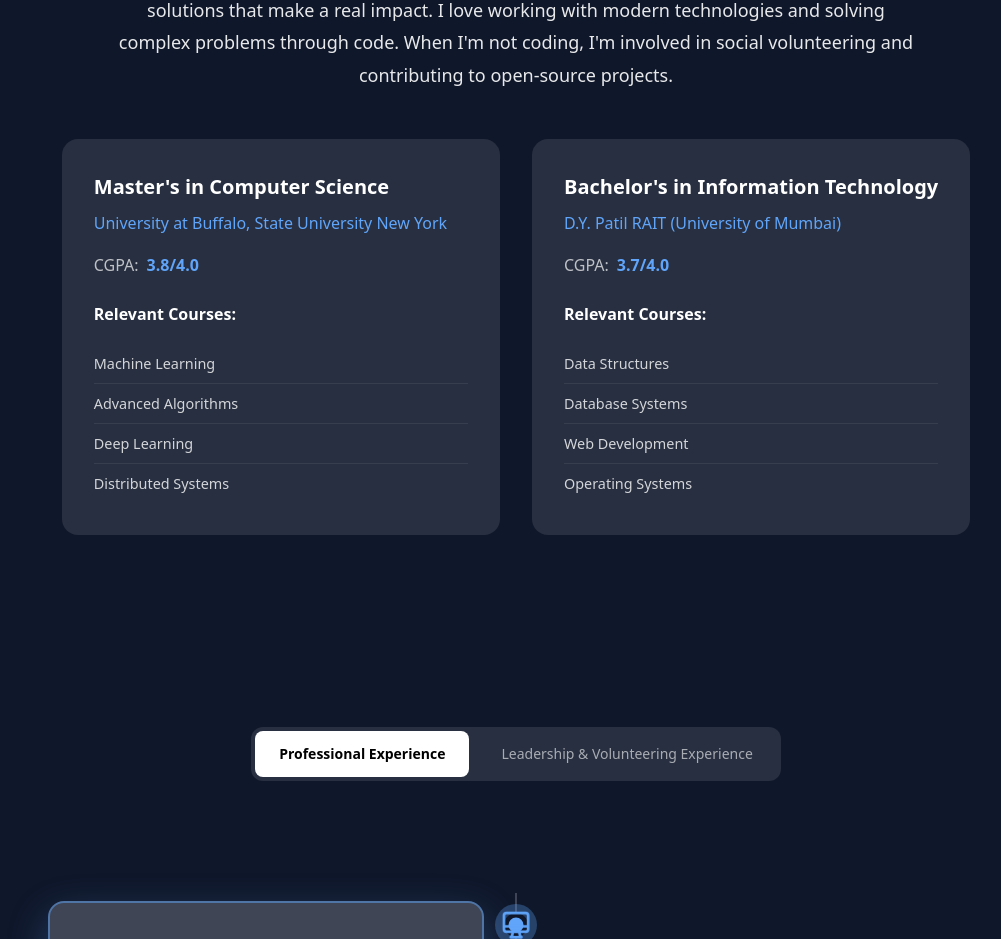
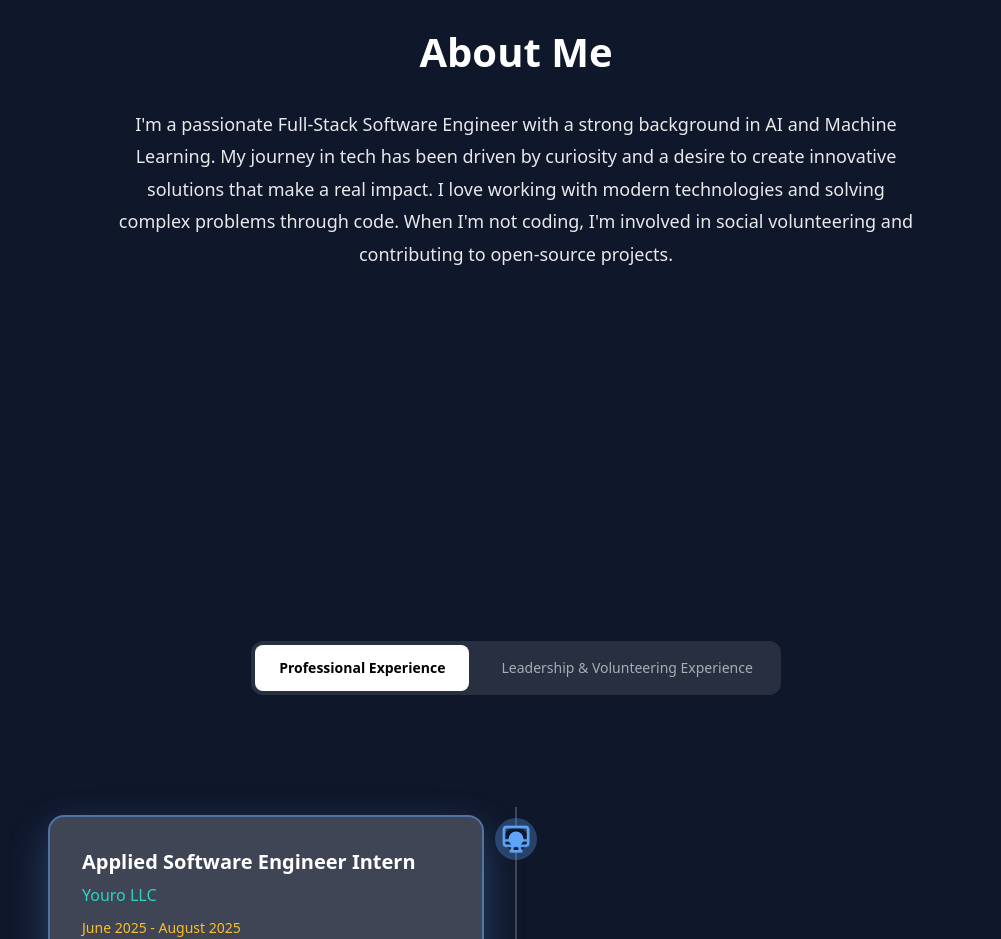
Before and after one commit to saloniredij/my-portfolio, a React (Vite) app: page / in a window 1280 px wide. Shown: the part 1120-2059 px from the top of the page, without its empty margins (124-1125 px from the left). Built offline with nearby package versions, Linux system fonts and the light colour scheme.

Commit message:
removed education cards from about section

```diff
--- a/src/components/About.jsx
+++ b/src/components/About.jsx
@@ -1,29 +1,4 @@
 const About = () => {
-    const educationData = [
-      {
-        degree: "Master's in Computer Science",
-        institution: "University at Buffalo, State University New York",
-        cgpa: "3.8/4.0",
-        courses: [
-          "Machine Learning",
-          "Advanced Algorithms",
-          "Deep Learning",
-          "Distributed Systems"
-        ]
-      },
-      {
-        degree: "Bachelor's in Information Technology",
-        institution: "D.Y. Patil RAIT (University of Mumbai)",
-        cgpa: "3.7/4.0",
-        courses: [
-          "Data Structures",
-          "Database Systems",
-          "Web Development",
-          "Operating Systems"
-        ]
-      }
-    ]
-
     return (
       <section id="about" className="about-section">
         <div className="about-container">
@@ -38,28 +13,6 @@ const About = () => {
                 code. When I'm not coding, I'm involved in social volunteering and contributing to open-source projects.
               </p>
             </div>
-
-            {/* Education Cards */}
-            <div className="education-grid">
-              {educationData.map((edu, index) => (
-                <div key={index} className="education-card">
-                  <h3 className="education-degree">{edu.degree}</h3>
-                  <p className="education-institution">{edu.institution}</p>
-                  <div className="education-cgpa">
-                    <span className="cgpa-label">CGPA:</span>
-                    <span className="cgpa-value">{edu.cgpa}</span>
-                  </div>
-                  <div className="education-courses">
-                    <h4 className="courses-heading">Relevant Courses:</h4>
-                    <ul className="courses-list">
-                      {edu.courses.map((course, idx) => (
-                        <li key={idx} className="course-item">{course}</li>
-                      ))}
-                    </ul>
-                  </div>
-                </div>
-              ))}
-            </div>
           </div>
         </div>
       </section>
--- a/src/styles/sections/about.css
+++ b/src/styles/sections/about.css
@@ -19,50 +19,9 @@
   .about-text { font-family: var(--font-family-brand); font-size: 1.125rem; line-height: 1.8; color: rgb(0,0,0); opacity: 0.9; }
   html.dark .about-text { color: rgb(255,255,255); opacity: 0.9; }
 
-  /* Education Grid */
-  .education-grid {
-    display: grid; grid-template-columns: repeat(2, 1fr); gap: 2rem; max-width: 1000px; margin: 0 auto;
-  }
-  @media (max-width: 768px) {
-    .education-grid { grid-template-columns: 1fr; gap: 1.5rem; }
-  }
-
-  /* Education Card */
-  .education-card {
-    background-color: rgba(0,0,0,0.05); border-radius: 1rem; padding: 2rem; transition: all 0.3s ease;
-  }
-  .education-card:hover { background-color: rgba(0,0,0,0.1); transform: translateY(-5px); }
-  html.dark .education-card { background-color: rgba(255,255,255,0.1); }
-  html.dark .education-card:hover { background-color: rgba(255,255,255,0.15); }
-
-  .education-degree { font-family: var(--font-family-heading); font-size: 1.25rem; font-weight: 600; margin-bottom: 0.5rem; color: rgb(0,0,0); }
-  html.dark .education-degree { color: rgb(255,255,255); }
-
-  .education-institution { font-family: var(--font-family-brand); font-size: 1rem; color: rgb(37,99,235); margin-bottom: 1rem; }
-  html.dark .education-institution { color: rgb(96,165,250); }
-
-  .education-cgpa { display: flex; align-items: center; gap: 0.5rem; margin-bottom: 1.5rem; font-family: var(--font-family-brand); }
-  .cgpa-label { font-weight: 500; color: rgb(0,0,0); opacity: 0.7; }
-  .cgpa-value { font-weight: 600; color: rgb(37,99,235); }
-  html.dark .cgpa-label { color: rgb(255,255,255); opacity: 0.7; }
-  html.dark .cgpa-value { color: rgb(96,165,250); }
-
-  .education-courses { margin-top: 1.5rem; }
-  .courses-heading { font-family: var(--font-family-heading); font-size: 1rem; font-weight: 600; margin-bottom: 1rem; color: rgb(0,0,0); }
-  html.dark .courses-heading { color: rgb(255,255,255); }
-
-  .courses-list { list-style: none; padding: 0; margin: 0; }
-  .course-item {
-    font-family: var(--font-family-brand); font-size: 0.9rem; padding: 0.5rem 0; color: rgb(0,0,0); opacity: 0.8;
-    border-bottom: 1px solid rgba(0,0,0,0.1);
-  }
-  .course-item:last-child { border-bottom: none; }
-  html.dark .course-item { color: rgb(255,255,255); opacity: 0.8; border-bottom-color: rgba(255,255,255,0.1); }
-
   /* Responsive (about-specific) */
   @media (max-width: 768px) {
     .about-section { padding: 4rem 1rem; }
     .about-heading { font-size: 2rem; }
     .about-text { font-size: 1rem; }
-    .education-card { padding: 1.5rem; }
   }
```
